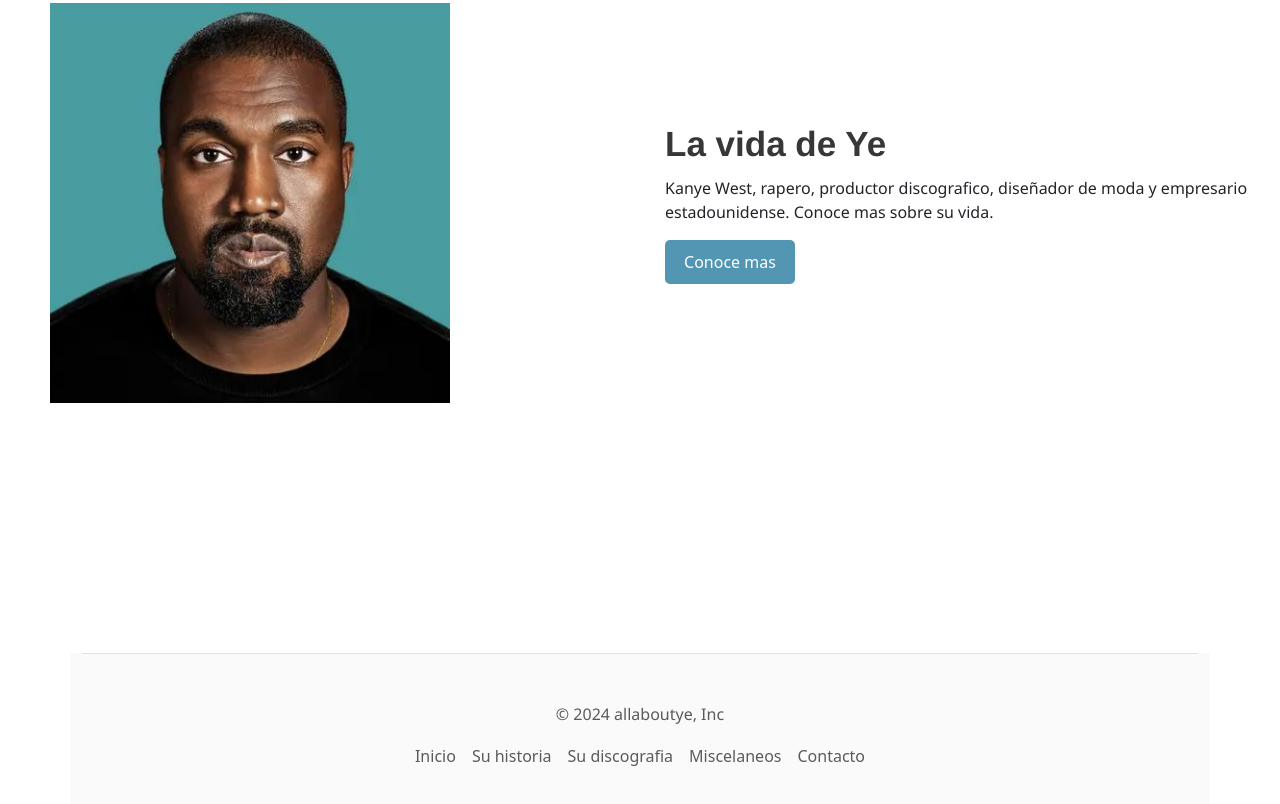
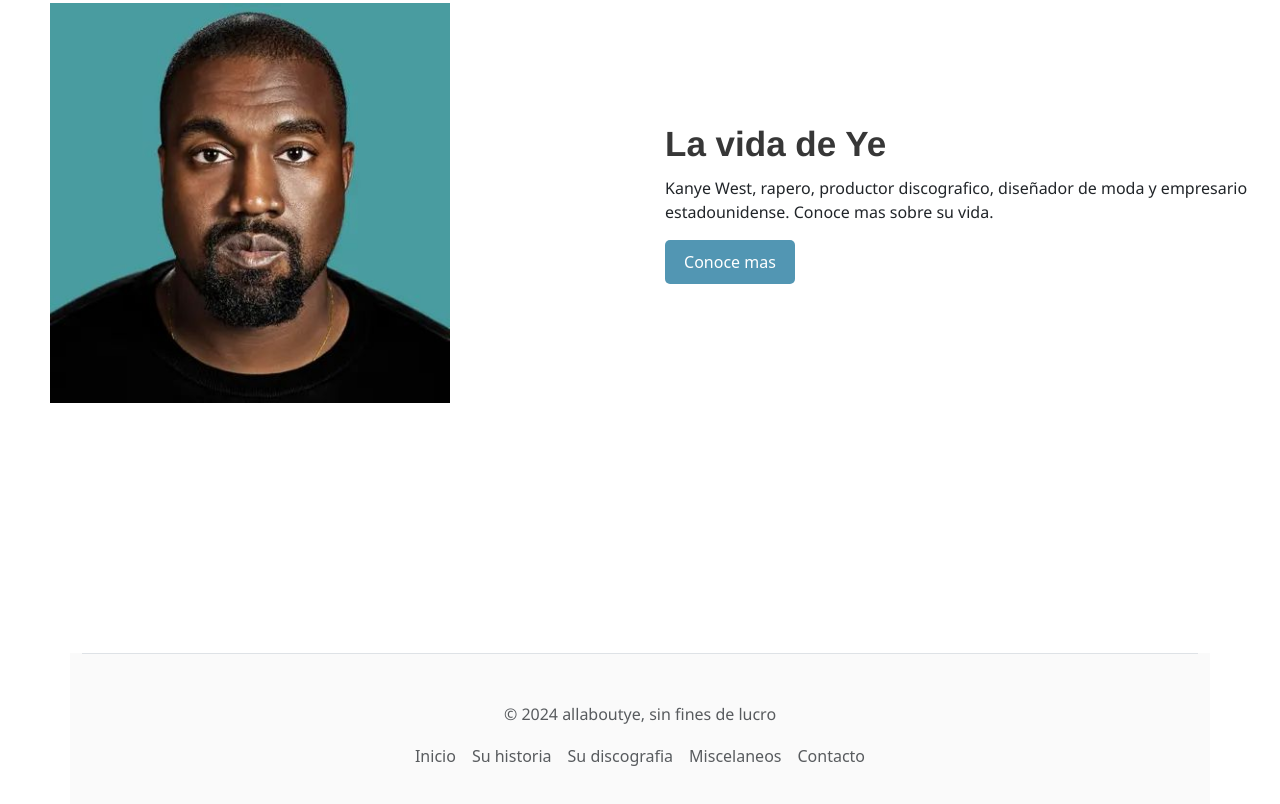
Before and after one commit to FelipeGallo05/PreEntrega2, a plain HTML site: page index.html in a window 1280 px wide. Shown: the part 1797-2601 px from the top of the page. Drawn offline with nearby package versions, Linux system fonts and the light colour scheme.

Commit message:
Modifique el footer

```diff
--- a/index.html
+++ b/index.html
@@ -73,7 +73,7 @@
 
   <div class="container foot ">
     <footer class="d-flex flex-wrap justify-content-center align-items-center p-5 border-top">
-      <p class=" mb-0 text-muted ">&copy; 2024 allaboutye, Inc</p>
+      <p class=" mb-0 text-muted ">&copy; 2024 allaboutye, sin fines de lucro</p>
 
       <ul class="nav col-md-12 justify-content-center">
         <li class="nav-item"><a href="index.html" class="nav-link px-2 text-muted">Inicio</a></li>
```
Also changed, not shown: pages/contacto.html (+1 -1 lines), pages/discografia.html (+1 -1 lines), pages/historia.html (+1 -1 lines), pages/miscelaneo.html (+1 -1 lines).
